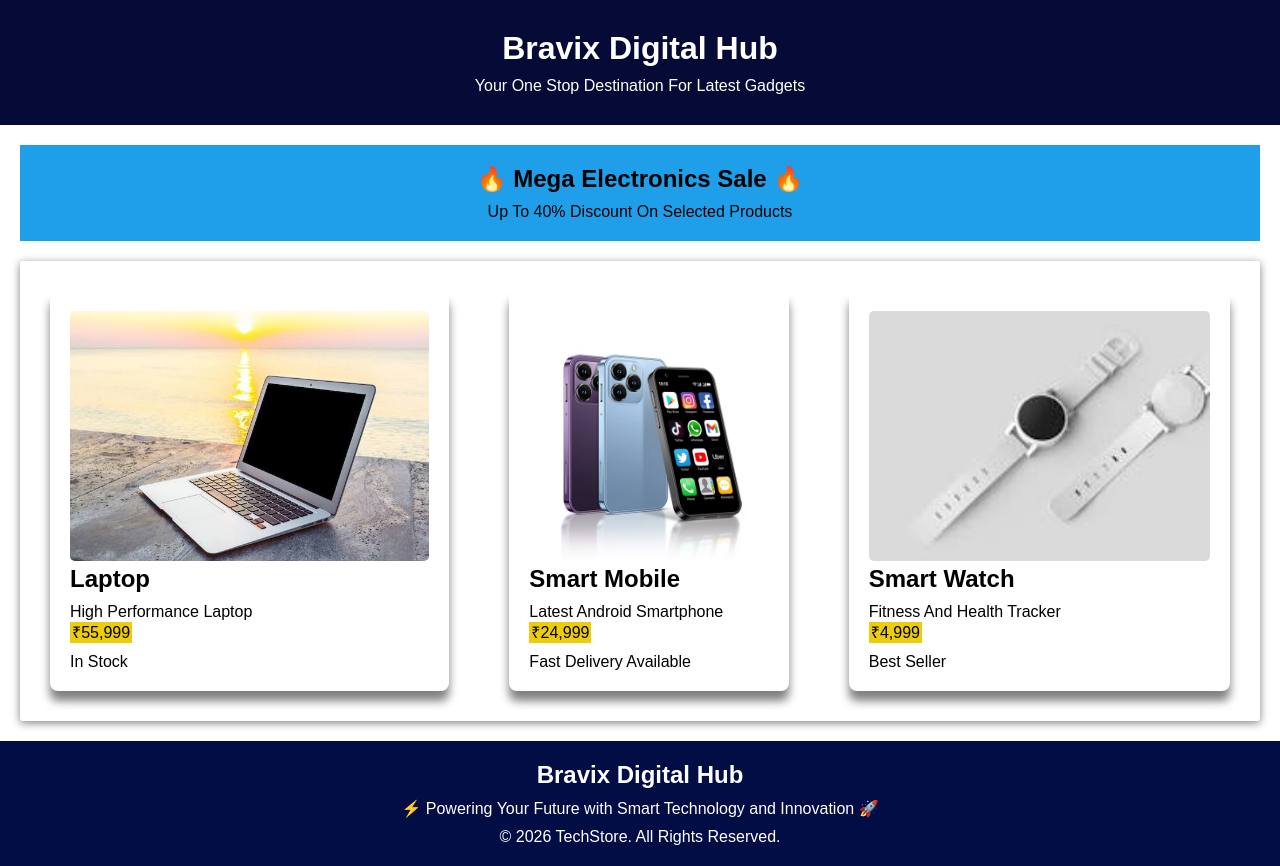
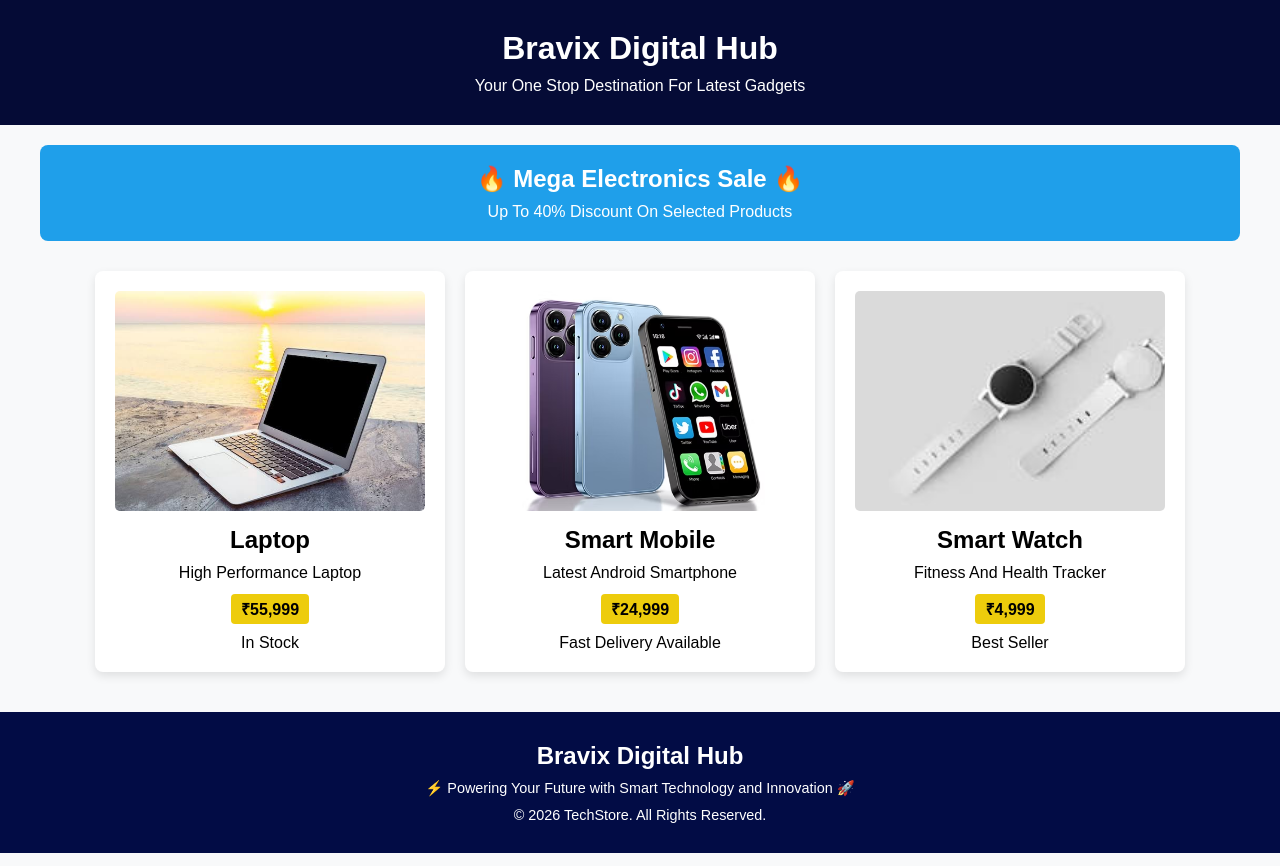
Before and after one commit to aniketsarkate03/Project3, a plain HTML site: page index.html in a window 1280 px wide. Drawn offline with Linux system fonts and the light colour scheme.

Commit message:
Update index.html

```diff
--- a/index.html
+++ b/index.html
@@ -5,77 +5,124 @@
     <meta name="viewport" content="width=device-width, initial-scale=1.0">
     <title>Bravix Digital Hub</title>
     <style>
-        *
-        {
+        * {
             margin: 0;
-            padding: 0px;
+            padding: 0;
+            box-sizing: border-box; /* Prevents padding from causing horizontal scroll */
+            font-family: Arial, sans-serif;
         }
-        .header{
+
+        body {
+            background-color: #f8f9fa;
+        }
+
+        .header {
             text-align: center;
             background-color: #050b36;
-            padding: 30px;
-            margin: 0px;
+            padding: 30px 15px;
             color: white;
-            font-family: Arial, sans-serif;
+        }
 
+        .header p {
+            margin-top: 10px;
+            font-size: 1rem;
         }
-        .header p{
+
+        .hero {
+            text-align: center;
+            background-color: rgb(31, 159, 234);
+            color: white;
+            margin: 20px auto;
+            max-width: 1200px;
+            padding: 20px 15px;
+            border-radius: 8px;
+        }
+
+        .hero p {
             margin-top: 10px;
         }
-        .hero{
-            text-align: center;
-            background-color: rgb(31, 159, 234);
-            margin: 20px;
-            padding: 20px;
-            font-family: Arial, sans-serif;
 
-        }
-        .hero p{
-             margin-top: 10px;
+        .container {
+            max-width: 1200px;
+            margin: 20px auto;
+            padding: 10px;
+            display: flex;
+            flex-wrap: wrap; /* Allows cards to wrap onto the next line on small screens */
+            justify-content: center;
+            gap: 20px;
         }
 
-        .container{
-            margin: 20px;
-            border-radius: 3px;
+        .container p {
+            margin-top: 10px;
+        }
+
+        .box {
+            background-color: #ffffff;
+            padding: 20px;
+            border-radius: 8px;
+            box-shadow: 0px 4px 10px rgba(0, 0, 0, 0.1);
+            flex: 1 1 300px; /* Grow, shrink, and base width of 300px */
+            max-width: 350px;
+            text-align: center;
             display: flex;
-            justify-content: space-evenly;
-            box-shadow: 0px 2px 8px gray;
-            font-family: Arial, sans-serif;
+            flex-direction: column;
+            align-items: center;
         }
-        .container p{
-             margin-top: 10px;
+
+        .box img {
+            border-radius: 5px;
+            width: 100%;
+            height: 220px;
+            object-fit: cover; /* Prevents image distortion */
+            margin-bottom: 15px;
         }
-        .price{
-             margin-top: 10px;
-            padding: 2px;
+
+        .price {
+            display: inline-block;
+            margin-top: 12px;
+            padding: 4px 10px;
+            font-weight: bold;
+            border-radius: 4px;
             background-color: rgb(237, 204, 12);
         }
 
-
-        .box{
-            padding: 20px;
-            margin: 30px;
-            border-radius: 8px;
-            box-shadow: 0px 10px 10px gray;
-        }
-        .box img{
-            border-radius: 5px;
-            width: 100%;
-            height: 250px;
-        }
-
-        .footer{
+        .footer {
             background-color: rgb(2, 12, 69);
             color: white;
             text-align: center;
-            font-family: Arial, sans-serif;
-            padding: 20px;
-        }
-        .footer p{
-             margin-top: 10px;
+            padding: 30px 15px;
+            margin-top: 30px;
         }
 
+        .footer p {
+            margin-top: 10px;
+            font-size: 0.9rem;
+        }
 
+        /* Mobile Specific Optimizations */
+        @media (max-width: 768px) {
+            .header h1 {
+                font-size: 1.5rem;
+            }
+
+            .hero {
+                margin: 15px;
+            }
+
+            .hero h2 {
+                font-size: 1.3rem;
+            }
+
+            .container {
+                margin: 10px;
+                box-shadow: none; /* Cleaner look on mobile */
+            }
+
+            .box {
+                max-width: 100%; /* Full width per card on mobile */
+                margin: 0;
+            }
+        }
     </style>
 </head>
 <body>
@@ -91,16 +138,15 @@
 
     <div class="container">
         <div class="box">
-            <img src="potriate.jpg">
+            <img src="potriate.jpg" alt="Laptop">
             <h2>Laptop</h2>
             <p>High Performance Laptop</p>
             <span class="price">₹55,999</span>
             <p>In Stock</p>
-
         </div>
 
         <div class="box">
-            <img src="Mobile-Phone.jpg">
+            <img src="Mobile-Phone.jpg" alt="Smart Mobile">
             <h2>Smart Mobile</h2>
             <p>Latest Android Smartphone</p>
             <span class="price">₹24,999</span>
@@ -108,7 +154,7 @@
         </div>
 
         <div class="box">
-            <img src="smartwatch.jpg">
+            <img src="smartwatch.jpg" alt="Smart Watch">
             <h2>Smart Watch</h2>
             <p>Fitness And Health Tracker</p>
             <span class="price">₹4,999</span>
@@ -119,7 +165,7 @@
     <div class="footer">
         <h2>Bravix Digital Hub</h2>
         <p>⚡ Powering Your Future with Smart Technology and Innovation 🚀</p>
-        <P>© 2026 TechStore. All Rights Reserved.</P>
+        <p>© 2026 TechStore. All Rights Reserved.</p>
     </div>
 </body>
 </html>
```
